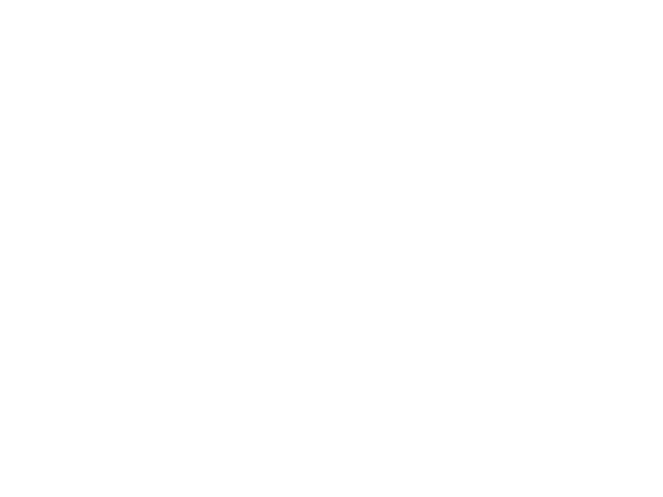
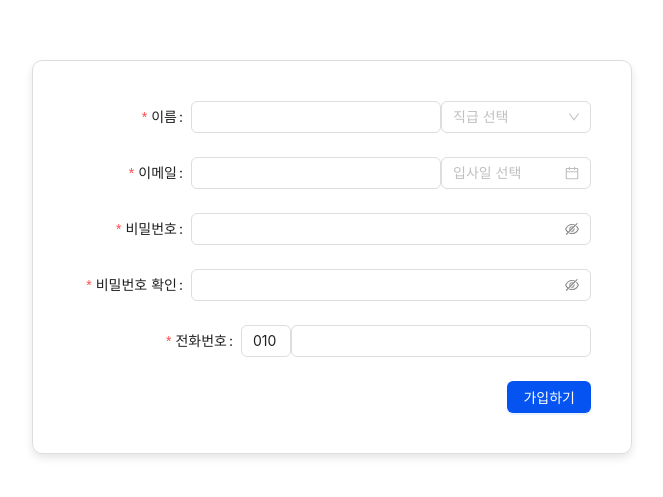
Before and after one commit to FC-MINI-6/mini-project-FE, a React (Vite) app: page /signup in a window 1280 px wide. Before the commit this address had no page. Shown: the part 143-640 px from the top of the page, without its empty margins (308-971 px from the left). Built offline with nearby package versions, Linux system fonts and the light colour scheme.

Commit message:
회원가입 페이지

```diff
--- /dev/null
+++ b/src/components/signup/SignUp.tsx
@@ -0,0 +1,164 @@
+import { useState,useEffect } from 'react'
+import { DatePicker, Input, Select, Space } from 'antd'
+import axios from 'axios'
+import {
+  Styleddiv,
+  StyledForm,
+  StyledFormItemWrapper,
+  StyledFormItem,
+  StyledButton
+} from './styled'
+
+interface SignUpData {
+  name: string
+  position: string
+  email: string
+  joinDate: string
+  password: string
+}
+
+export const SignUp = () => {
+
+
+  const [loginData, setLoginData] = useState<SignUpData>({
+    name: '',
+    position: '',
+    email: '',
+    joinDate: '',
+    password: ''
+  })
+  useEffect(() => {
+    console.log(loginData);
+  }, [loginData]);
+
+  const [passwordConfirm, setPasswordConfirm] = useState<string>('')
+
+  const handleChange = (event: React.ChangeEvent<HTMLInputElement>) => {
+    const { name, value } = event.target
+    setLoginData({
+      ...loginData,
+      [name]: value
+    })
+  }
+
+  const handlePositionChange = (value: string) => {
+    setLoginData({
+      ...loginData,
+      position: value
+    })
+  }
+
+  const handlePasswordConfirmChange = (event: React.ChangeEvent<HTMLInputElement>) => {
+    const { value } = event.target
+    setPasswordConfirm(value)
+  }
+
+  const handleSubmit = async () => {
+    if (loginData.password === passwordConfirm) {
+      try {
+        const response = await axios.post(api, loginData)
+        console.log('API 호출 성공!')
+        console.log(response.data)
+      } catch (error) {
+        console.error('API 호출 실패!')
+        console.error(error)
+      }
+    } else {
+      console.log('비밀번호 확인 실패!')
+    }
+  }
+
+  return (
+    <Styleddiv>
+      <StyledForm name="basic" autoComplete="off" onFinish={handleSubmit}>
+        <StyledFormItemWrapper>
+          <StyledFormItem
+            label="이름"
+            name="이름"
+            rules={[{ required: true, message: '이름을 입력하세요!' }]}>
+            <Input
+              style={{ width: 250 }}
+              name="name"
+              onChange={handleChange}
+              value={loginData.name}
+            />
+          </StyledFormItem>
+
+          <Space wrap>
+            <StyledFormItem name="직급" rules={[{ required: true, message: '직급을 입력하세요!' }]}>
+              <Select
+                style={{ width: 150 }}
+                placeholder="직급 선택"
+                onChange={handlePositionChange}
+                options={[
+                  { value: '사원', label: '사원' },
+                  { value: '주임', label: '주임' },
+                  { value: '대리', label: '대리' },
+                  { value: '과장', label: '과장' },
+                  { value: '팀장', label: '팀장' }
+                ]}
+              />
+            </StyledFormItem>
+          </Space>
+        </StyledFormItemWrapper>
+
+        <StyledFormItemWrapper>
+          <StyledFormItem
+            label="이메일"
+            name="이메일"
+            rules={[{ required: true, message: '이메일을 입력하세요!' }]}>
+            <Input
+              style={{ width: 250 }}
+              name="email"
+              onChange={handleChange}
+              value={loginData.email}
+            />
+          </StyledFormItem>
+          <StyledFormItem
+            name="입사일"
+            rules={[{ required: true, message: '입사일을 입력하세요!' }]}>
+            <DatePicker placeholder="입사일 선택" style={{ width: 150 }} />
+          </StyledFormItem>
+        </StyledFormItemWrapper>
+
+        <StyledFormItem
+          label="비밀번호"
+          name="비밀번호"
+          rules={[{ required: true, message: '비밀번호를 입력하세요!' }]}>
+          <Input.Password
+            style={{ width: 400 }}
+            name="password"
+            onChange={handleChange}
+            value={loginData.password}
+          />
+        </StyledFormItem>
+
+        <StyledFormItem
+          label="비밀번호 확인"
+          name="비밀번호 확인"
+          rules={[{ required: true, message: '비밀번호 확인을 입력하세요!' }]}>
+          <Input.Password
+            style={{ width: 400 }}
+            name="passwordConfirm"
+            onChange={handlePasswordConfirmChange}
+            value={passwordConfirm}
+          />
+        </StyledFormItem>
+
+        <StyledFormItem
+          label="전화번호"
+          name="전화번호"
+          rules={[{ required: true, message: '전화번호를 입력하세요!' }]}>
+          <Input style={{ width: 50 }} defaultValue="010" />
+          <Input style={{ width: 300 }} defaultValue="" />
+        </StyledFormItem>
+
+        <StyledFormItemWrapper>
+          <StyledButton type="primary" htmlType="submit">
+            가입하기
+          </StyledButton>
+        </StyledFormItemWrapper>
+      </StyledForm>
+    </Styleddiv>
+  )
+}
--- /dev/null
+++ b/src/components/signup/index.ts
@@ -0,0 +1 @@
+export * from '@/components/signup/SignUp'
--- /dev/null
+++ b/src/components/signup/styled.ts
@@ -0,0 +1,32 @@
+import { Button, Form,} from 'antd'
+import styled from 'styled-components'
+
+export const Styleddiv = styled.div`
+  display: flex;
+  justify-content: center;
+  align-items: center;
+  height: 100vh;
+`
+
+export const StyledForm = styled(Form)`
+  width: 600px;
+  padding: 40px;
+  border: 1px solid #ddd;
+  border-radius: 10px;
+  box-shadow: 0px 4px 8px rgba(0, 0, 0, 0.1);
+`
+
+export const StyledFormItemWrapper = styled.div`
+  display: flex;
+  justify-content: flex-end;
+`
+
+export const StyledFormItem = styled(Form.Item)`
+  display: flex;
+  margin-bottom: 24px;
+  justify-content: flex-end;
+`
+
+export const StyledButton = styled(Button)`
+  margin-left: 8px;
+`
--- a/src/pages/App.tsx
+++ b/src/pages/App.tsx
@@ -6,6 +6,7 @@ import GlobalStyle from '@/GlobalStyle'
 import { ConfigProvider } from 'antd'
 import { config } from '@/GlobalThemeConfig'
 import locale from 'antd/lib/locale/ko_KR'
+import { SignUp } from '@/components/signup'
 
 export const App = () => {
   return (
@@ -19,6 +20,7 @@ export const App = () => {
             <Route path="/day_off" element={<DayOff />} />
           </Route>
           {/* Nav 필요없는 페이지는 아래 바로 Route 추가 */}
+          <Route path="/signup" element={<SignUp />} />
         </Routes>
       </ConfigProvider>
     </>
```
